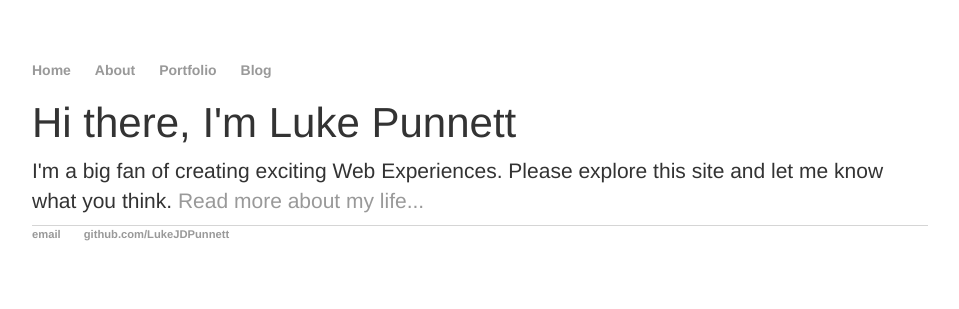
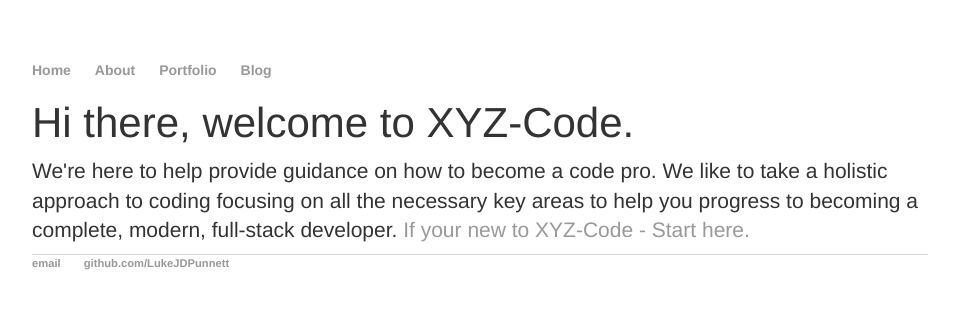
Before and after one commit to LukeJDPunnett/LukeJDPunnett.github.io2, a Jekyll site: the page built from index.html, in a window 1280 px wide. Shown: the top 309 px of the page, without its empty margins (160-1119 px from the left). Built offline with Jekyll 4.4.1, drawn with Linux system fonts in a browser that asks for light colours.

Commit message:
convert to XYZ Code

```diff
--- a/index.html
+++ b/index.html
@@ -3,6 +3,8 @@ layout: default
 title: Luke Punnett
 ---
 <div class="blurb">
-	<h1>Hi there, I'm Luke Punnett</h1>
-	<p>I'm a big fan of creating exciting Web Experiences.</em> Please explore this site and let me know what you think. <a href="/about">Read more about my life...</a></p>
+	<h1>Hi there, welcome to XYZ-Code.</h1>
+	<p>We're here to help provide guidance on how to become a code pro.</em> We like to take a holistic approach to coding focusing on all the necessary key areas to help you progress to becoming a complete, modern, full-stack developer.
+		<a href="/about">If your new to XYZ-Code - Start here.</a>
+	</p>
 </div><!-- /.blurb -->
```
